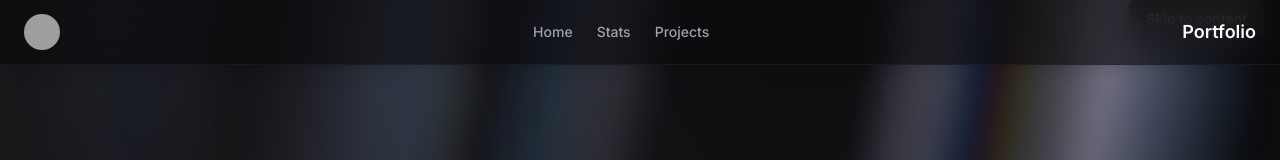
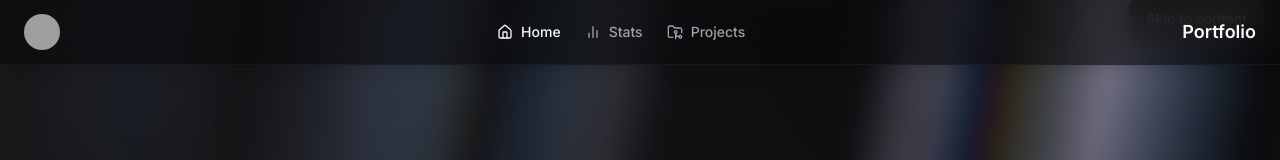
Before and after one commit to Hezaerd/hezaerd.com, a Next.js app: page / in a window 1280 px wide. Shown: the top 160 px of the page. Built offline with nearby package versions, Linux system fonts and the light colour scheme; no server answers; grey boxes are pictures that could not be loaded.

Commit message:
feat: track current nav state, add icons and revamp mobile navigation

```diff
--- a/src/app/layout.tsx
+++ b/src/app/layout.tsx
@@ -63,7 +63,7 @@ export default function RootLayout({
         <ThemeProvider attribute="class" defaultTheme="dark" enableSystem>
           <SkipNav />
           <Navbar />
-          <main>{children}</main>
+          <main id="main-content">{children}</main>
           <Footer />
           <Toaster />
         </ThemeProvider>
--- /dev/null
+++ b/src/components/navigation/mobile-nav.tsx
@@ -0,0 +1,66 @@
+import { Cross2Icon, HamburgerMenuIcon } from "@radix-ui/react-icons";
+import { Button } from "../ui/button";
+import {
+  Sheet,
+  SheetClose,
+  SheetContent,
+  SheetDescription,
+  SheetHeader,
+  SheetTitle,
+  SheetTrigger,
+} from "../ui/sheet";
+import { NavLink } from "./navlink";
+import { usePathname } from "next/navigation";
+import { Home, BarChart2, FolderGit2 } from "lucide-react";
+
+const navItems = [
+  { href: "/", name: "Home", icon: <Home className="mr-3 h-5 w-5" /> },
+  {
+    href: "/stats",
+    name: "Stats",
+    icon: <BarChart2 className="mr-3 h-5 w-5" />,
+  },
+  {
+    href: "/projects",
+    name: "Projects",
+    icon: <FolderGit2 className="mr-3 h-5 w-5" />,
+  },
+];
+
+export function MobileNav() {
+  const pathname = usePathname();
+
+  return (
+    <Sheet>
+      <SheetTrigger asChild>
+        <Button variant="ghost" size="icon" className="md:hidden">
+          <HamburgerMenuIcon className="h-6 w-6" />
+          <span className="sr-only">Open navigation</span>
+        </Button>
+      </SheetTrigger>
+      <SheetContent side="right" className="w-full max-w-xs bg-background p-6">
+        <div className="flex items-center justify-between">
+          <SheetHeader className="mb-4">
+            <SheetTitle className="text-xl">Menu</SheetTitle>
+          </SheetHeader>
+        </div>
+
+        <SheetDescription className="mb-6 text-muted">
+          Navigation links
+        </SheetDescription>
+
+        <nav className="grid gap-2">
+          {navItems.map((item) => (
+            <NavLink
+              key={item.href}
+              name={item.name}
+              href={item.href}
+              isActive={pathname === item.href}
+              icon={item.icon}
+            />
+          ))}
+        </nav>
+      </SheetContent>
+    </Sheet>
+  );
+}
--- a/src/components/navigation/navbar-sheet.tsx
+++ /dev/null
@@ -1,41 +0,0 @@
-import { HamburgerMenuIcon } from "@radix-ui/react-icons";
-import { Button } from "../ui/button";
-import {
-  Sheet,
-  SheetContent,
-  SheetDescription,
-  SheetHeader,
-  SheetTitle,
-  SheetTrigger,
-} from "../ui/sheet";
-import { NavLink } from "./navlink";
-
-export default function NavbarSheet() {
-  return (
-    <Sheet>
-      <SheetTrigger asChild>
-        <Button variant="ghost" size="icon" className="md:hidden">
-          <HamburgerMenuIcon className="h-5 w-5" />
-          <span className="sr-only">Open navigation</span>
-        </Button>
-      </SheetTrigger>
-      <SheetContent side="right" className="w-full max-w-xs bg-background p-6">
-        <SheetHeader>
-          <SheetTitle>Menu</SheetTitle>
-        </SheetHeader>
-
-        <SheetDescription className="text-muted">
-          Navigation links
-        </SheetDescription>
-
-        <nav className="grid gap-4">
-          <NavLink name="Home" href="/" />
-          <NavLink name="About" href="/about" />
-          <NavLink name="Stats" href="/stats" />
-          <NavLink name="Projects" href="/projects" />
-          <NavLink name="Skills" href="/skills" />
-        </nav>
-      </SheetContent>
-    </Sheet>
-  );
-}
--- a/src/components/navigation/navbar.tsx
+++ b/src/components/navigation/navbar.tsx
@@ -1,8 +1,29 @@
-import { NavLink } from "@/components/navigation/navlink";
-import NavbarSheet from "./navbar-sheet";
+"use client";
+
+import { usePathname } from "next/navigation";
 import NavbarProfile from "./navbar-profile";
+import Link from "next/link";
+import { cn } from "@/lib/utils";
+import { MobileNav } from "./mobile-nav";
+import { Home, BarChart2, FolderGit2 } from "lucide-react";
+
+const navItems = [
+  { href: "/", name: "Home", icon: <Home className="mr-2 h-4 w-4" /> },
+  {
+    href: "/stats",
+    name: "Stats",
+    icon: <BarChart2 className="mr-2 h-4 w-4" />,
+  },
+  {
+    href: "/projects",
+    name: "Projects",
+    icon: <FolderGit2 className="mr-2 h-4 w-4" />,
+  },
+];
 
 export default function Navbar() {
+  const pathname = usePathname();
+
   return (
     <div className="fixed left-0 top-0 z-50 w-full border-b border-muted/50 bg-background/60 shadow-lg backdrop-blur-lg">
       <div className="container relative flex h-16 items-center justify-between px-4 md:px-6">
@@ -11,14 +32,27 @@ export default function Navbar() {
         </div>
 
         <nav className="hidden items-center gap-6 md:flex">
-          <NavLink name="Home" href="/" />
-          <NavLink name="Stats" href="/stats" />
-          <NavLink name="Projects" href="/projects" />
+          {navItems.map((item) => (
+            <Link
+              key={item.href}
+              href={item.href}
+              className={cn(
+                "flex items-center text-sm font-medium transition-colors hover:text-accent-foreground",
+                pathname === item.href
+                  ? "text-accent-foreground"
+                  : "text-muted-foreground",
+              )}
+              aria-current={pathname === item.href ? "page" : undefined}
+            >
+              {item.icon}
+              {item.name}
+            </Link>
+          ))}
         </nav>
 
         <div className="flex items-center gap-4">
           <span className="text-lg font-semibold">Portfolio</span>
-          <NavbarSheet />
+          <MobileNav />
         </div>
       </div>
     </div>
--- a/src/components/navigation/navlink.tsx
+++ b/src/components/navigation/navlink.tsx
@@ -1,17 +1,27 @@
 import Link from "next/link";
+import { cn } from "@/lib/utils";
+import { ReactNode } from "react";
 
 interface NavLinkProps {
   name: string;
   href: string;
+  isActive?: boolean;
+  icon?: ReactNode;
 }
 
-const NavLink = ({ name, href }: NavLinkProps) => {
+const NavLink = ({ name, href, isActive, icon }: NavLinkProps) => {
   return (
     <Link
-      className="text-sm font-medium text-muted-foreground transition-colors hover:text-primary"
+      className={cn(
+        "flex items-center rounded-md px-3 py-4 text-base font-medium transition-all hover:bg-accent/30",
+        isActive
+          ? "bg-accent/50 font-semibold text-primary"
+          : "text-muted-foreground",
+      )}
       href={href}
       prefetch={false}
     >
+      {icon}
       {name}
     </Link>
   );
```
